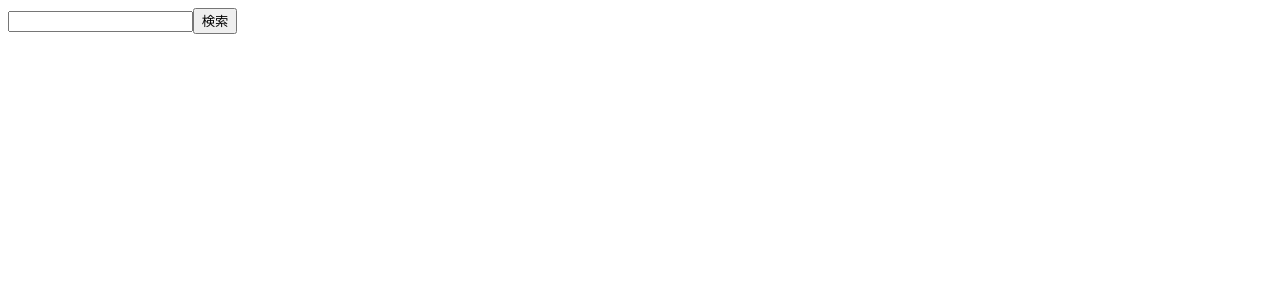
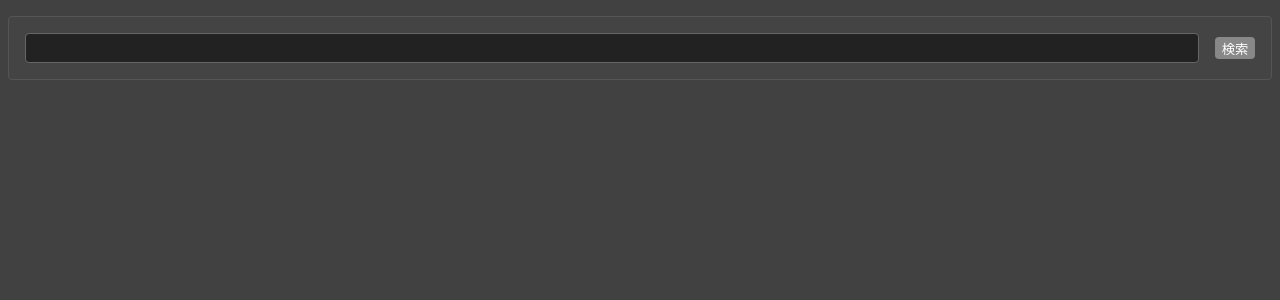
Before and after one commit to gs223gs/PokemonAPI, a React (Vite) app in the folder fetch-pokemon/: page / in a window 1280 px wide. Shown: the top 300 px of the page. Built offline with nearby package versions, Linux system fonts and the light colour scheme.

Commit message:
style: スタイルの適応　ダークモード

```diff
--- a/fetch-pokemon/src/components/PokemonForm.tsx
+++ b/fetch-pokemon/src/components/PokemonForm.tsx
@@ -2,15 +2,15 @@ import { useFetchPokemon } from "../contexts/PokemonContext";
 const PokemonForm = () => {
   const [handleSubmit,handleChange,pokeid] = useFetchPokemon()
   return (
-    <div>
-      <form
+    <div className="pokemonform">
+      <form className="pokemonform-form"
           onSubmit={(e) => {
             e.preventDefault(); // フォームのデフォルトの送信を防ぐ
             handleSubmit(); // フォームの送信処理を実行
           }}
         >
-          <input type="text" value={pokeid} onChange={(e) => handleChange(e)} />
-          <input type="submit" value="検索" />
+          <input className='pokemonform-input' type="text" value={pokeid} onChange={(e) => handleChange(e)} />
+          <input className="pokemonform-submit" type="submit" value="検索" />
         </form>
     </div>
   );
--- a/fetch-pokemon/src/components/PokemonItem.tsx
+++ b/fetch-pokemon/src/components/PokemonItem.tsx
@@ -5,25 +5,30 @@ interface PokemonItemProps {
   height: number;
 }
 
-const PokemonItem = ({ pokeid, name, height }: PokemonItemProps) => {
+const PokemonItem = ({
+  pokeid,
+  name,
+  height,
+}: PokemonItemProps) => {
   return (
-    <div>
+    <div className='pokemonitem'>
       <img
         src={`https://raw.githubusercontent.com/PokeAPI/sprites/master/sprites/pokemon/${pokeid}.png`}
         alt={name} // ポケモンの名前をalt属性に設定
+        className="pokemonitem-img"
       />
-      <div>
-        <p>
+      <div className="pokemonitem-details">
+        <p className="pokemonitem-details__no">
           No:<span>{pokeid}</span>
         </p>
-        <p>
+        <p className="pokemonitem-details__name">
           Name:<span>{name}</span>
         </p>
-        <p>
+        <p className="pokemonitem-details__height">
           Height:<span>{height}</span>
         </p>
       </div>
-      <hr />
+      <hr className="pokemonitem-details__separator" />
     </div>
   );
 };
--- a/fetch-pokemon/src/components/PokemonList.tsx
+++ b/fetch-pokemon/src/components/PokemonList.tsx
@@ -1,20 +1,14 @@
 import PokemonItem from "./PokemonItem";
-import { PokemonContext, usePokemon } from "../contexts/PokemonContext";
-interface Pokemon {
-  id: number;
-  pokeid: number;
-  name: string;
-  height: number;
-}
+import { usePokemon } from "../contexts/PokemonContext";
+
 
 const PokemonList = () => {
   const pokemons = usePokemon();
   return (
-    <div>
-      <ul>
-        {pokemons.map((pokemon) => {
-          return (
-            <li key={pokemon.id}>
+    <div className="pokemon-list">
+      <ul className="pokemon-list__list">
+        {pokemons.map((pokemon) => (
+          <li key={pokemon.id} className="pokemon-list__item">
             <PokemonItem
               id={pokemon.id}
               pokeid={pokemon.pokeid}
@@ -22,8 +16,7 @@ const PokemonList = () => {
               height={pokemon.height}
             />
           </li>
-          );
-        })}
+        ))}
       </ul>
     </div>
   );
--- a/fetch-pokemon/src/index.css
+++ b/fetch-pokemon/src/index.css
@@ -27,3 +27,110 @@ ul {
 li {
   margin-bottom: 0.5em;
 }
+
+body{
+  background: rgb(65, 65, 65);
+  color: white
+}
+
+body.white{
+  background: rgb(255, 255, 255);
+  color: rgb(0, 0, 0)
+}
+
+
+/*-----------------------------------------------------------
+  以下、各コンポーネントのスタイル
+-----------------------------------------------------------*/
+
+/* -- PokemonItem コンポーネントのスタイル -- */
+.pokemonitem {
+  display: flex;
+  align-items: flex-start;
+  gap: 1em;
+  padding: 1em;
+  background-color: #333;
+  border: 1px solid #444;
+  border-radius: 4px;
+  margin-bottom: 1em;
+}
+
+.pokemonitem-img {
+  width: 80px;
+  height: auto;
+  display: block;
+}
+
+.pokemonitem-details {
+  flex: 1;
+}
+
+.pokemonitem-details p {
+  margin: 0.2em 0;
+}
+
+.pokemonitem-details__no span,
+.pokemonitem-details__name span,
+.pokemonitem-details__height span {
+  font-weight: bold;
+  margin-left: 0.5em;
+}
+
+.pokemonitem-details__separator {
+  margin-top: 1em;
+  border: none;
+  border-top: 1px solid #888;
+}
+
+/* -- PokemonForm コンポーネントのスタイル -- */
+.pokemonform {
+  margin: 1em 0;
+  padding: 1em;
+  background-color: #444;
+  border: 1px solid #555;
+  border-radius: 4px;
+}
+
+.pokemonform-form {
+  display: flex;
+  align-items: center;
+  gap: 1em;
+}
+
+.pokemonform-input {
+  flex: 1;
+  padding: 0.5em;
+  border: 1px solid #666;
+  border-radius: 4px;
+  background-color: #222;
+  color: white;
+}
+
+.pokemonform-submit {
+  background-color: #888;
+  color: white;
+  border: none;
+  padding: 0.5em 1em;
+  cursor: pointer;
+  border-radius: 4px;
+  transition: background-color 0.3s ease;
+}
+
+.pokemonform-submit:hover {
+  background-color: #aaa;
+}
+
+/* -- PokemonList コンポーネントのスタイル -- */
+.pokemon-list {
+  margin-top: 1em;
+}
+
+.pokemon-list__list {
+  list-style: none;
+  padding: 0;
+  margin: 0;
+}
+
+.pokemon-list__item {
+  margin-bottom: 1em;
+}
```
Lines whose indentation alone changed are shown as unchanged.
